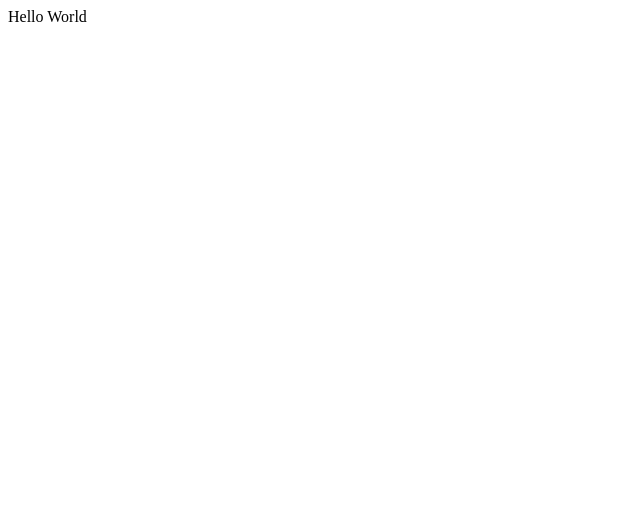
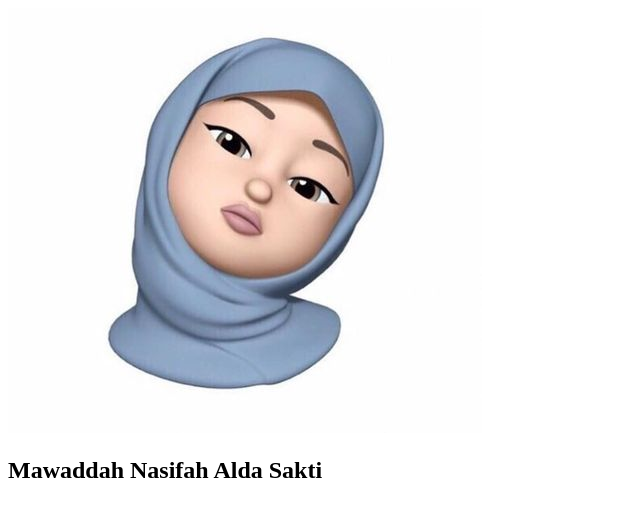
Before and after one commit to mwddahnsfah/my-repo-from-remote, a plain HTML site: page index.html in a window 1280 px wide. Shown: the whole page, without its empty margins (0-640 px from the left). Drawn offline with Linux system fonts and the light colour scheme.

Commit message:
Changed Hello world with img and h2 to display simple profile data. Image file added in the folder images and used as resource in the img element in index.html file

```diff
--- a/index.html
+++ b/index.html
@@ -5,7 +5,11 @@
 </head>
 
 <body>
-    Hello World
+    <div>
+        <img src="kartunhijab.jpg" alt="profile img" />
+        <h2>Mawaddah Nasifah Alda Sakti</h2>
+
+    </div>
 </body>
 
 </html>
```
Also changed, not shown: kartunhijab.jpg (added).
